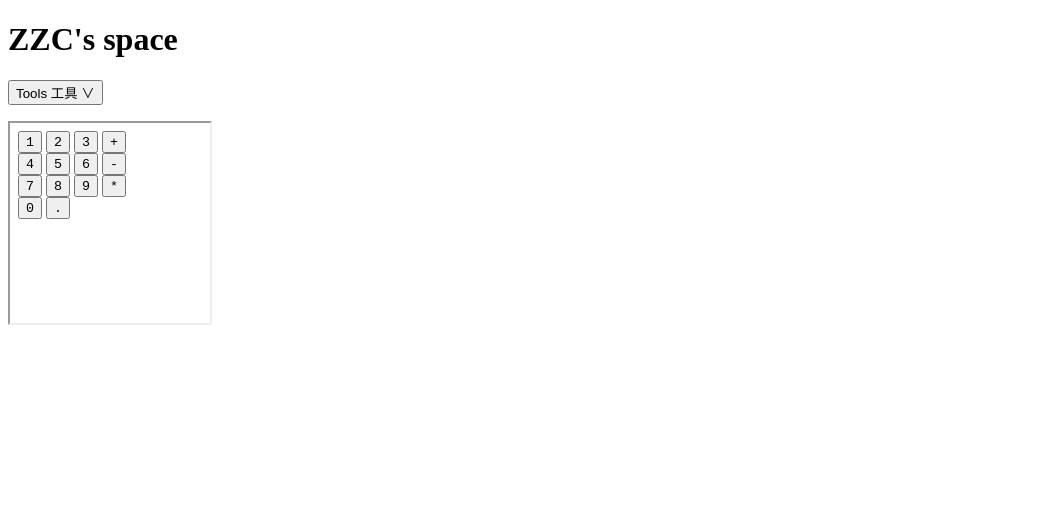
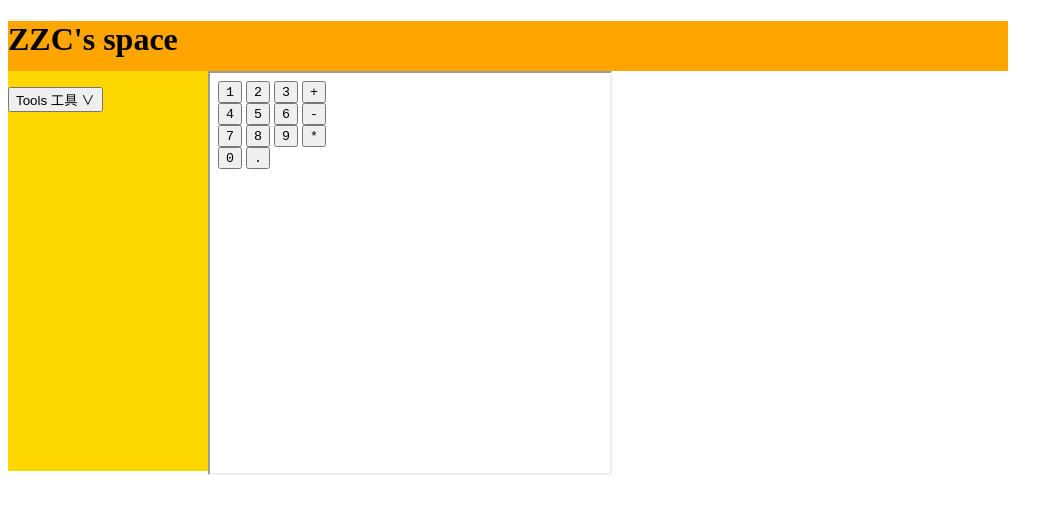
Before and after one commit to zzcspace/zzcspace.github.io, a plain HTML site: page index.html in a window 1280 px wide. Shown: the whole page, without its empty margins (0-1063 px from the left). Drawn offline with Linux system fonts and the light colour scheme.

Commit message:
Update index.html

```diff
--- a/index.html
+++ b/index.html
@@ -33,18 +33,12 @@
 		</script>
 	</head>
 	<body>
-		<h1>ZZC's space</h1>
-		<p id="1-1"><button onclick='$1$On()'>Tools 工具 ∨</button></p>
-		<p id="1-3"></p>
-		<p id="1-4"></p>
-		<p id="1-5"></p>
-		<p id="1-6"></p>
-		<p id="1-7"></p>
-		<p id="1-8"></p>
-		<p id="1-2"></p>
-		<p id="1-9"></p>
-		<p id="1-A"></p>
-		<p id="1-B"></p>
-		<iframe src="/calc.html" height="200" width="200"></iframe>
+		<div style="background-color:#ffa500;height:50px;width:1000px;"><h1>ZZC's space</h1></div>
+		<div style="background-color:#FFD700;height:400px;width:200px;float:left">
+			<p id="1-1"><button onclick='$1$On()'>Tools 工具 ∨</button></p><p id="1-3"></p><p id="1-4"></p><p id="1-5"></p><p id="1-6"></p><p id="1-7"></p><p id="1-8"></p><p id="1-2"></p><p id="1-9"></p><p id="1-A"></p><p id="1-B"></p>
+		</div>
+		<div style="height:400px;width:400px;float:left">
+			<iframe src="./calc.html" height="400" width="400"></iframe>
+		</div>
 	</body>
 </html>
```
